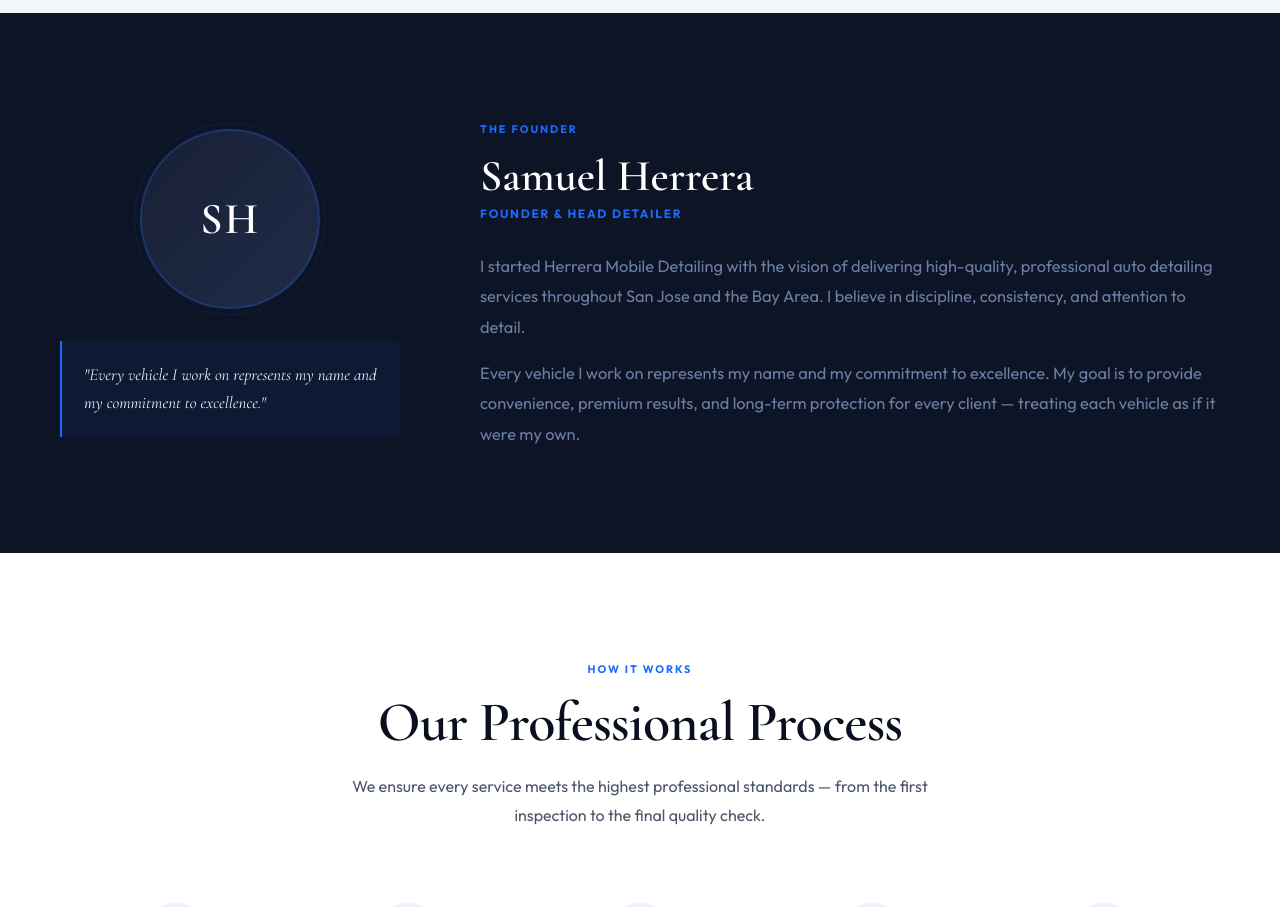
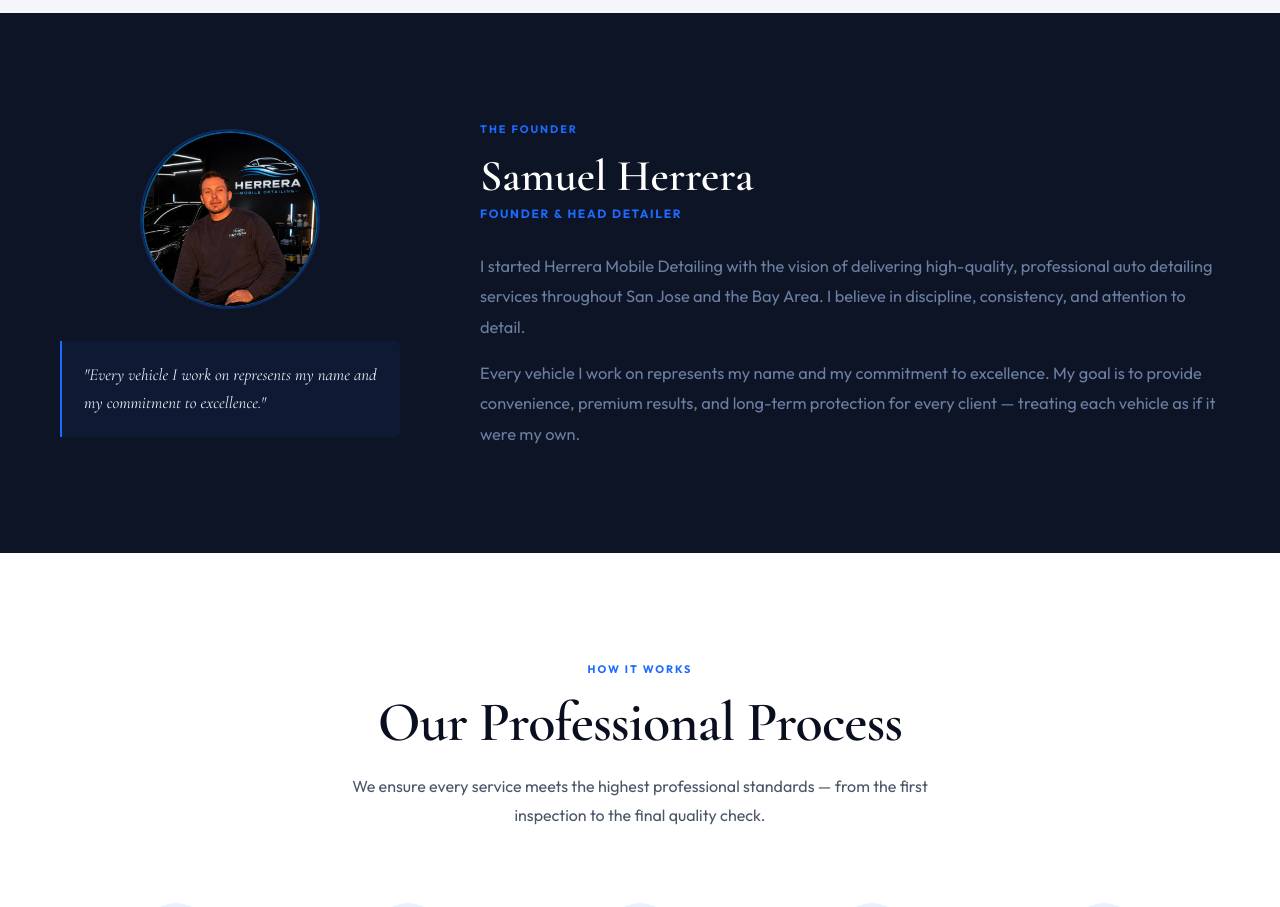
Before and after one commit to carcanortiz9-glitch/Samuel---Landing-Detaling, a plain HTML site: page index.html in a window 1280 px wide. Shown: the part 2780-3687 px from the top of the page. Drawn offline with nearby package versions, Linux system fonts and the light colour scheme.

Commit message:
Add real owner photo (Samuel Herrera) to About section

```diff
--- a/index.html
+++ b/index.html
@@ -154,7 +154,8 @@
     #about{background:var(--navy-mid)}
     .about-grid{display:grid;grid-template-columns:340px 1fr;gap:5rem;align-items:center}
     .about-left{display:flex;flex-direction:column;align-items:center;gap:2rem}
-    .avatar{width:180px;height:180px;border-radius:50%;background:linear-gradient(135deg,var(--slate),var(--slate-light));border:2px solid rgba(29,106,255,.25);display:flex;align-items:center;justify-content:center;font-family:'Cormorant Garamond',serif;font-size:2.75rem;font-weight:600;color:var(--white);letter-spacing:.04em;position:relative;flex-shrink:0}
+    .avatar{width:180px;height:180px;border-radius:50%;border:2px solid rgba(29,106,255,.25);display:flex;align-items:center;justify-content:center;position:relative;flex-shrink:0;overflow:hidden}
+    .avatar img{width:100%;height:100%;object-fit:cover;object-position:center top;border-radius:50%}
     .avatar::after{content:'';position:absolute;inset:-8px;border-radius:50%;border:1px solid rgba(29,106,255,.12)}
     .about-quote{background:rgba(29,106,255,.07);border-left:2px solid var(--blue);padding:1.25rem 1.375rem;border-radius:0 5px 5px 0;text-align:left}
     .about-quote p{font-family:'Cormorant Garamond',serif;font-size:1.05rem;font-style:italic;color:var(--text-dark);line-height:1.65}
@@ -491,7 +492,7 @@
   <div class="container">
     <div class="about-grid">
       <div class="about-left reveal">
-        <div class="avatar">SH</div>
+        <div class="avatar"><img src="images/pp.jpeg" alt="Samuel Herrera"></div>
         <div class="about-quote">
           <p data-i18n="about-quote">"Every vehicle I work on represents my name and my commitment to excellence."</p>
         </div>
```
Also changed, not shown: images/pp.jpeg (added).
